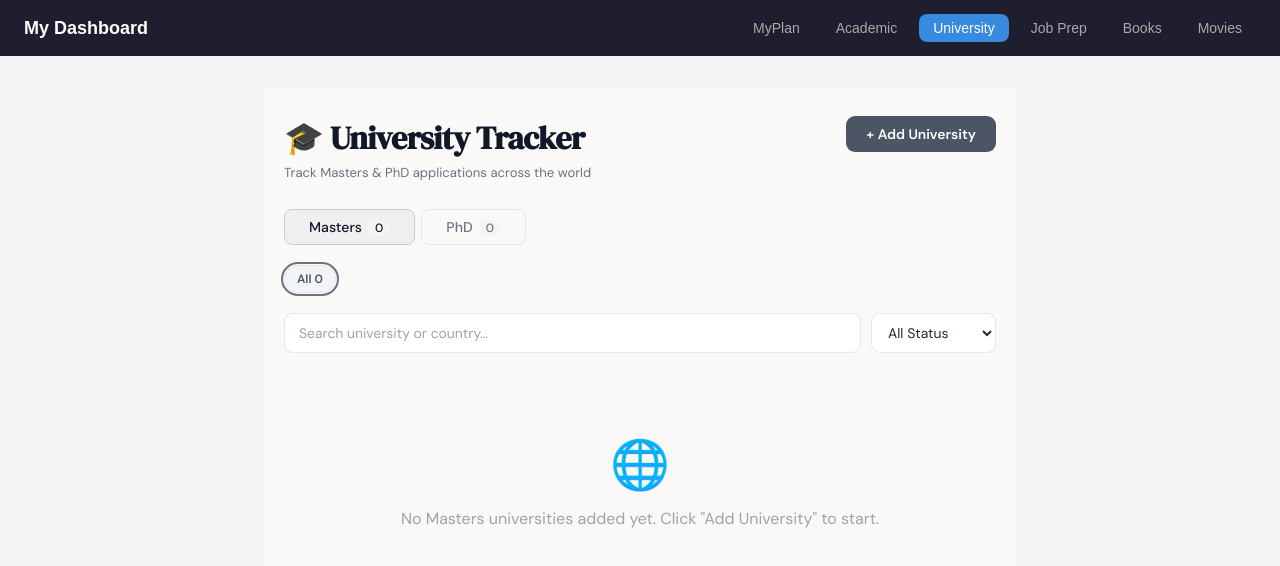
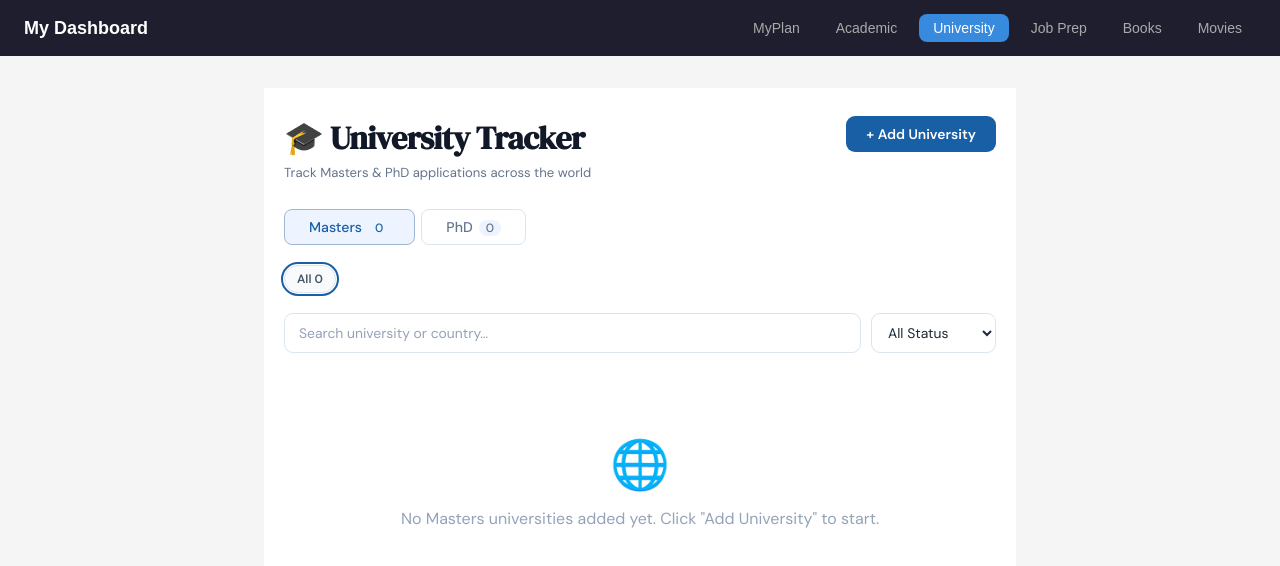
Before and after one commit to SMFAHAD1/my-dashboard, a React (Vite) app: page /university in a window 1280 px wide. Shown: the top 566 px of the page. Built offline with nearby package versions, Linux system fonts and the light colour scheme.

Commit message:
update university

```diff
--- a/src/pages/University.jsx
+++ b/src/pages/University.jsx
@@ -26,12 +26,12 @@ function useLocalStorage(key, initialValue, version = 1) {
 const DEGREE_TYPES = ["Masters", "PhD"];
 const STATUS_OPTIONS = ["Interested", "Researching", "Applied", "Accepted", "Rejected", "Enrolled"];
 const STATUS_COLORS = {
-  Interested:  { bg: "#f3f4f6", text: "#4b5563" },
-  Researching: { bg: "#f5f5f5", text: "#525252" },
-  Applied:     { bg: "#eeeeee", text: "#404040" },
-  Accepted:    { bg: "#e7e7e7", text: "#262626" },
-  Rejected:    { bg: "#fafafa", text: "#737373" },
-  Enrolled:    { bg: "#ededed", text: "#333333" },
+  Interested:  { bg: "#e8f0fe", text: "#185FA5" },
+  Researching: { bg: "#fff8e1", text: "#9a6700" },
+  Applied:     { bg: "#e0f2fe", text: "#0369a1" },
+  Accepted:    { bg: "#e8f5e9", text: "#2e7d32" },
+  Rejected:    { bg: "#fce8e8", text: "#b42318" },
+  Enrolled:    { bg: "#ede9fe", text: "#6d28d9" },
 };
 
 const EMPTY_FORM = {
@@ -168,18 +168,18 @@ export default function University() {
     @import url('https://fonts.googleapis.com/css2?family=DM+Serif+Display:ital@0;1&family=DM+Sans:wght@300;400;500;600&display=swap');
 
     .uni-page {
-      --uni-bg: #faf9f7;
+      --uni-bg: #ffffff;
       --uni-surface: #ffffff;
-      --uni-surface-soft: #f7f7f7;
-      --uni-surface-strong: #efefef;
-      --uni-border: #e5e7eb;
-      --uni-border-strong: #d1d5db;
+      --uni-surface-soft: #f8fafc;
+      --uni-surface-strong: #eef4ff;
+      --uni-border: #dbe5f0;
+      --uni-border-strong: #b9c9df;
       --uni-text: #1f2937;
       --uni-text-soft: #4b5563;
-      --uni-text-muted: #6b7280;
-      --uni-text-faint: #9ca3af;
+      --uni-text-muted: #64748b;
+      --uni-text-faint: #94a3b8;
       font-family: 'DM Sans', sans-serif;
-      background: #faf9f7;
+      background: #ffffff;
       min-height: 100vh;
       color: var(--uni-text);
       padding: 28px 20px 60px;
@@ -224,12 +224,12 @@ export default function University() {
     }
     .uni-tab.active {
       background: var(--uni-surface-strong);
-      border-color: #c7cdd4;
-      color: #111827;
+      border-color: #9fb6d5;
+      color: #185FA5;
     }
     .uni-tab-count {
       display: inline-block;
-      background: #f3f4f6;
+      background: #eef4ff;
       border-radius: 50px;
       padding: 0 7px;
       font-size: 0.75rem;
@@ -252,7 +252,7 @@ export default function University() {
       border: 1.5px solid var(--uni-border);
       transition: all 0.18s;
     }
-    .uni-stat-chip.selected { outline: 2px solid #6b7280; outline-offset: 1px; }
+    .uni-stat-chip.selected { outline: 2px solid #185FA5; outline-offset: 1px; }
 
     /* search + filter */
     .uni-controls {
@@ -274,7 +274,7 @@ export default function University() {
       outline: none;
       transition: border-color 0.2s;
     }
-    .uni-search:focus { border-color: #9ca3af; }
+    .uni-search:focus { border-color: #7aa2d6; }
     .uni-search::placeholder { color: var(--uni-text-faint); }
 
     .uni-filter-select {
@@ -294,7 +294,7 @@ export default function University() {
       padding: 9px 20px;
       border-radius: 9px;
       border: none;
-      background: #4b5563;
+      background: #185FA5;
       color: #ffffff;
       font-family: 'DM Sans', sans-serif;
       font-size: 0.87rem;
@@ -314,7 +314,7 @@ export default function University() {
       overflow: hidden;
       transition: border-color 0.2s;
     }
-    .uni-card:hover { border-color: var(--uni-border-strong); }
+    .uni-card:hover { border-color: var(--uni-border-strong); box-shadow: 0 10px 24px rgba(24, 95, 165, 0.08); }
 
     .uni-card-header {
       display: flex;
@@ -324,8 +324,8 @@ export default function University() {
       cursor: pointer;
     }
     .uni-rank-badge {
-      background: #f9fafb;
-      border: 1.5px solid #e5e7eb;
+      background: #f5f9ff;
+      border: 1.5px solid #d9e5f4;
       border-radius: 8px;
       padding: 4px 10px;
       font-size: 0.75rem;
@@ -365,8 +365,8 @@ export default function University() {
       font-size: 0.82rem;
       transition: all 0.18s;
     }
-    .uni-icon-btn:hover { border-color: #9ca3af; color: #111827; }
-    .uni-icon-btn.del:hover { border-color: #9ca3af; color: #111827; }
+    .uni-icon-btn:hover { border-color: #8fb0d8; color: #185FA5; }
+    .uni-icon-btn.del:hover { border-color: #e4a6a6; color: #b42318; }
 
     .uni-expand-icon { color: var(--uni-text-faint); font-size: 0.8rem; }
 
@@ -592,7 +592,7 @@ export default function University() {
       padding: 9px 24px;
       border-radius: 8px;
       border: none;
-      background: #4b5563;
+      background: #185FA5;
       color: #ffffff;
       font-family: 'DM Sans', sans-serif;
       font-size: 0.87rem;
@@ -619,7 +619,7 @@ export default function University() {
       padding: 7px 18px;
       border-radius: 7px;
       border: none;
-      background: #4b5563;
+      background: #185FA5;
       color: #ffffff;
       font-family: 'DM Sans', sans-serif;
       font-size: 0.84rem;
@@ -676,7 +676,7 @@ export default function University() {
         <div className="uni-stats">
           <span
             className={`uni-stat-chip ${filterStatus === "All" ? "selected" : ""}`}
-            style={{ background: "#f3f4f6", color: "#4b5563", borderColor: "#e5e7eb" }}
+            style={{ background: "#f8fafc", color: "#475569", borderColor: "#dbe5f0" }}
             onClick={() => setFilterStatus("All")}
           >All {(grouped[activeTab] || []).length}</span>
           {STATUS_OPTIONS.map((s) => stats[s] > 0 && (
@@ -800,7 +800,7 @@ export default function University() {
 
                   {uni.notes && (
                     <div className="uni-notes-box">
-                      <strong style={{color:"#6b7280",fontSize:"0.75rem",textTransform:"uppercase",letterSpacing:"0.8px"}}>Notes</strong>
+                      <strong style={{color:"#5b6f8d",fontSize:"0.75rem",textTransform:"uppercase",letterSpacing:"0.8px"}}>Notes</strong>
                       <div style={{marginTop:6}}>{uni.notes}</div>
                     </div>
                   )}
```
